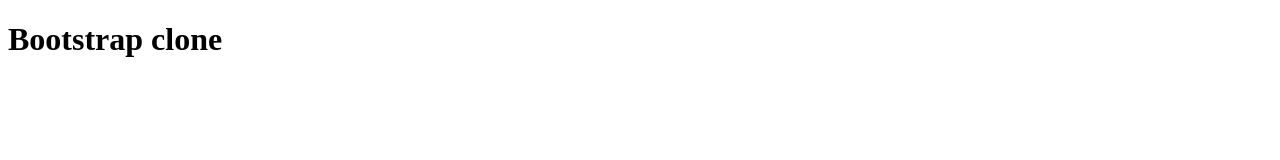
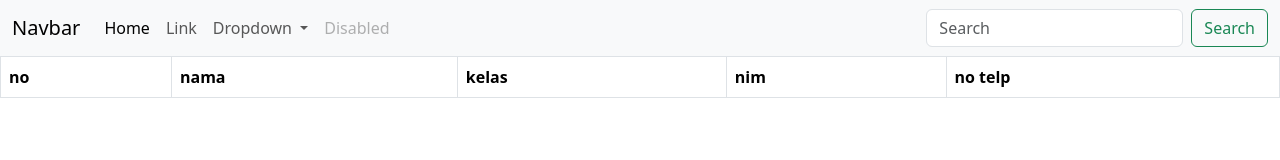
Before and after one commit to raka-ars/praktikum-bootstrap, a plain HTML site: page index.html in a window 1280 px wide. Drawn offline with nearby package versions, Linux system fonts and the light colour scheme.

Commit message:
penambahan bootstrap dan mengoding nav, table

```diff
--- a/index.html
+++ b/index.html
@@ -1,11 +1,68 @@
-<!DOCTYPE html>
+<!doctype html>
 <html lang="en">
+
 <head>
-    <meta charset="UTF-8">
-    <meta name="viewport" content="width=device-width, initial-scale=1.0">
-    <title>Document</title>
+    <meta charset="utf-8">
+    <meta name="viewport" content="width=device-width, initial-scale=1">
+    <title>Bootstrap demo</title>
+    <link href="https://cdn.jsdelivr.net/npm/bootstrap@5.3.3/dist/css/bootstrap.min.css" rel="stylesheet"
+        integrity="sha384-QWTKZyjpPEjISv5WaRU9OFeRpok6YctnYmDr5pNlyT2bRjXh0JMhjY6hW+ALEwIH" crossorigin="anonymous">
 </head>
+
 <body>
-    <h1>Bootstrap clone</h1>
+    <nav class="navbar navbar-expand-lg bg-body-tertiary">
+        <div class="container-fluid">
+            <a class="navbar-brand" href="#">Navbar</a>
+            <button class="navbar-toggler" type="button" data-bs-toggle="collapse"
+                data-bs-target="#navbarSupportedContent" aria-controls="navbarSupportedContent" aria-expanded="false"
+                aria-label="Toggle navigation">
+                <span class="navbar-toggler-icon"></span>
+            </button>
+            <div class="collapse navbar-collapse" id="navbarSupportedContent">
+                <ul class="navbar-nav me-auto mb-2 mb-lg-0">
+                    <li class="nav-item">
+                        <a class="nav-link active" aria-current="page" href="#">Home</a>
+                    </li>
+                    <li class="nav-item">
+                        <a class="nav-link" href="#">Link</a>
+                    </li>
+                    <li class="nav-item dropdown">
+                        <a class="nav-link dropdown-toggle" href="#" role="button" data-bs-toggle="dropdown"
+                            aria-expanded="false">
+                            Dropdown
+                        </a>
+                        <ul class="dropdown-menu">
+                            <li><a class="dropdown-item" href="#">Action</a></li>
+                            <li><a class="dropdown-item" href="#">Another action</a></li>
+                            <li>
+                                <hr class="dropdown-divider">
+                            </li>
+                            <li><a class="dropdown-item" href="#">Something else here</a></li>
+                        </ul>
+                    </li>
+                    <li class="nav-item">
+                        <a class="nav-link disabled" aria-disabled="true">Disabled</a>
+                    </li>
+                </ul>
+                <form class="d-flex" role="search">
+                    <input class="form-control me-2" type="search" placeholder="Search" aria-label="Search">
+                    <button class="btn btn-outline-success" type="submit">Search</button>
+                </form>
+            </div>
+        </div>
+    </nav>
+    <table class="table table-hover table-striped table-bordered">
+        <thead>
+            <tr>
+                <th>no</th>
+                <th>nama</th>
+                <th>kelas</th>
+                <th>nim</th>
+                <th>no telp</th>
+            </tr>
+        </thead>
+    </table>
+
 </body>
+
 </html>
```
